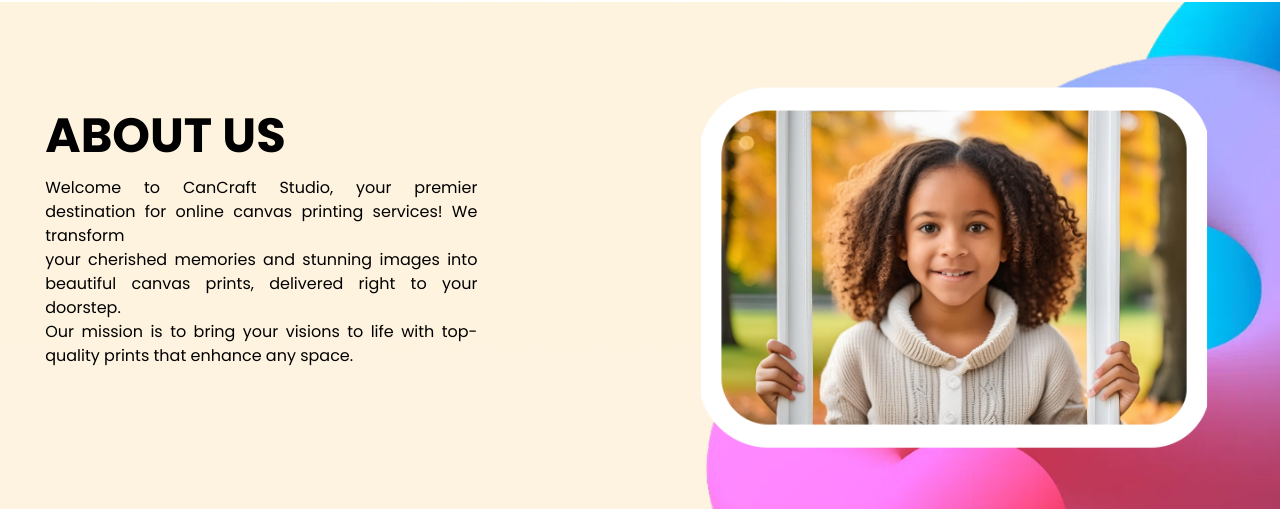
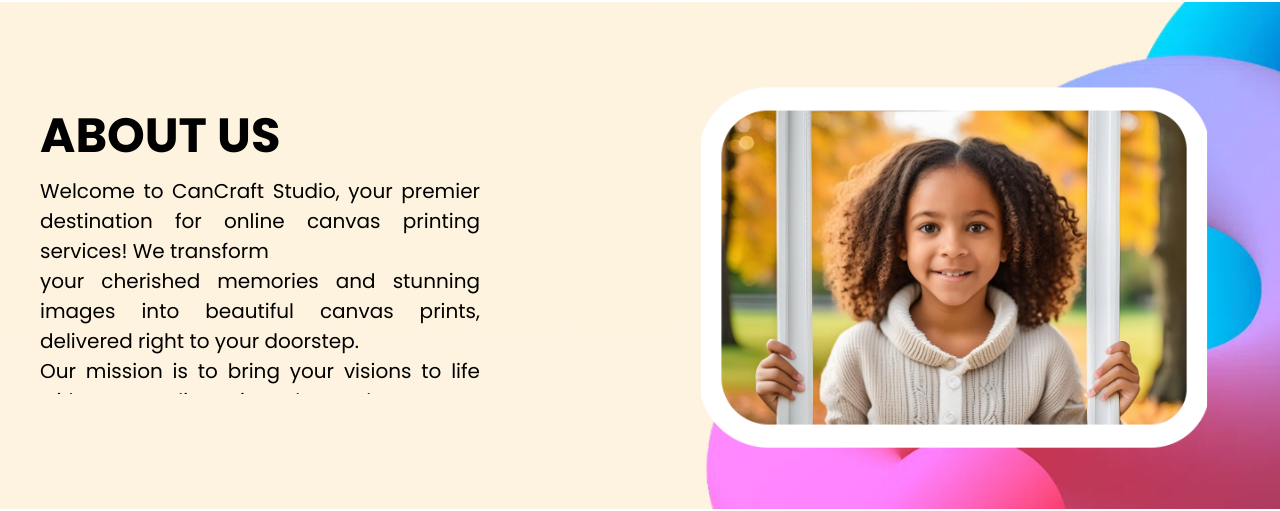
Before and after one commit to eldhopaulose/cancraft, a React (Vite) app: page / in a window 1280 px wide. Shown: the part 2670-3181 px from the top of the page. Built offline with nearby package versions, Linux system fonts and the light colour scheme.

Commit message:
font completed

```diff
--- a/src/pages/Home.jsx
+++ b/src/pages/Home.jsx
@@ -90,7 +90,7 @@ function Home() {
                 </div>
                 <div className="absolute top-1/2 bottom-1/2 left-1/2 transform -translate-x-1/2 -translate-y-1/2 sm:top-1/2 sm:left-1/3 sm:transform sm:-translate-x-1/3 sm:-translate-y-1/3 md:top-1/3 md:bottom-10 md:left-1/4 md:transform md:-translate-x-1/3 md:-translate-y-1/3 lg:top-1/3 lg:left-1/4 lg:transform lg:-translate-x-1/3 lg:-translate-y-1/3 p-6 md:p-10 lg:p-10 bg-opacity-80">
                     <h4 className="text-xl lg:text-5xl md:text-5xl font-bold mb-4">ABOUT US</h4>
-                    <p className="text-xs md:text-base lg:text-base mt-2 w-full md:w-1/2 lg:w-1/2 text-justify h-full md:h-full lg:h-full md:overflow-auto lg:overflow-auto">
+                    <p className="text-14px lg:text-20px md:text-20px mt-2 w-full md:w-1/2 lg:w-1/2 text-justify h-full md:h-full lg:h-full md:overflow-auto lg:overflow-auto">
                         Welcome to CanCraft Studio, your premier destination for online canvas printing services! We transform <br /> your cherished memories and stunning images into beautiful canvas prints, delivered right to your doorstep. <br />Our mission is to bring your visions to life with top-quality prints that enhance any space.
                     </p>
                 </div>
--- a/tailwind.config.js
+++ b/tailwind.config.js
@@ -6,6 +6,10 @@ module.exports = withMT({
     extend: {
       colors: {
         hoverblack: "#b5b5b5",
+      },
+      fontSize: {
+        "14px": "12px",
+        "20px": "20px",
       },
       keyframes: {
         typing: {
```
